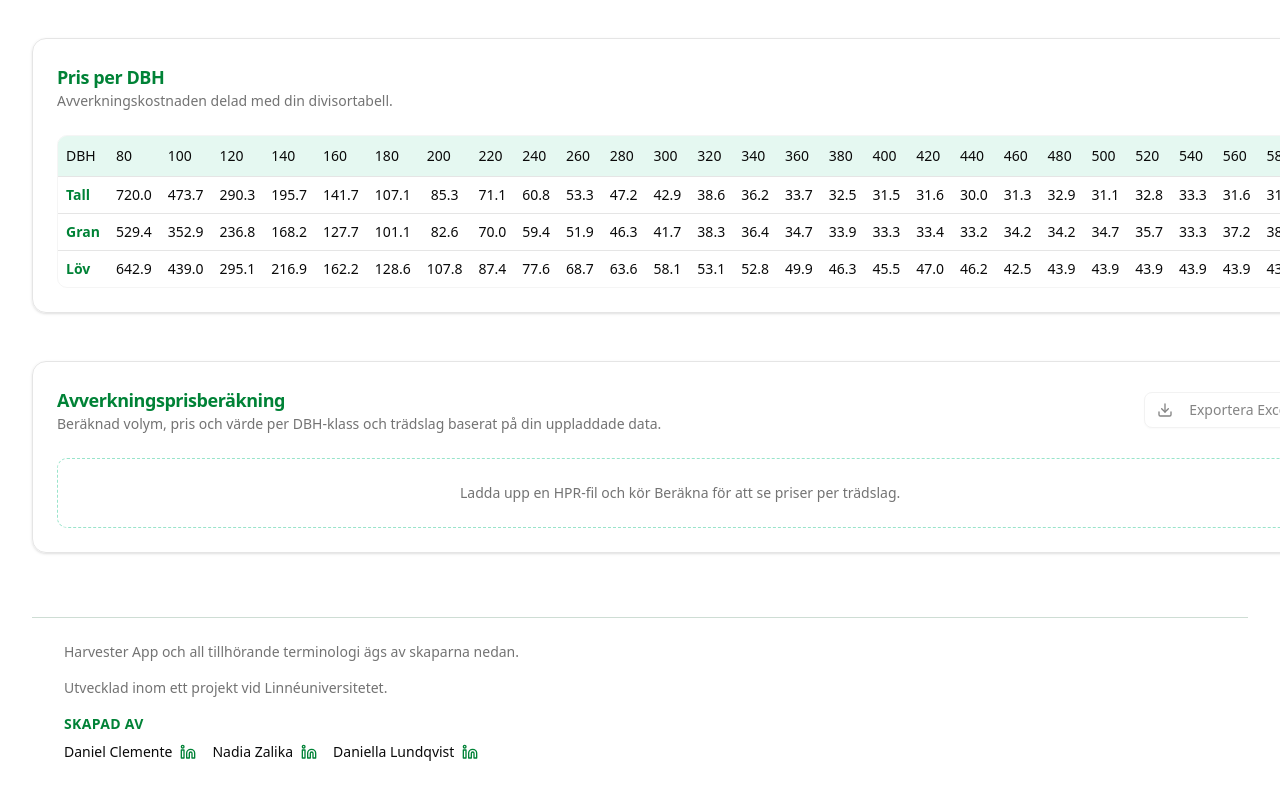
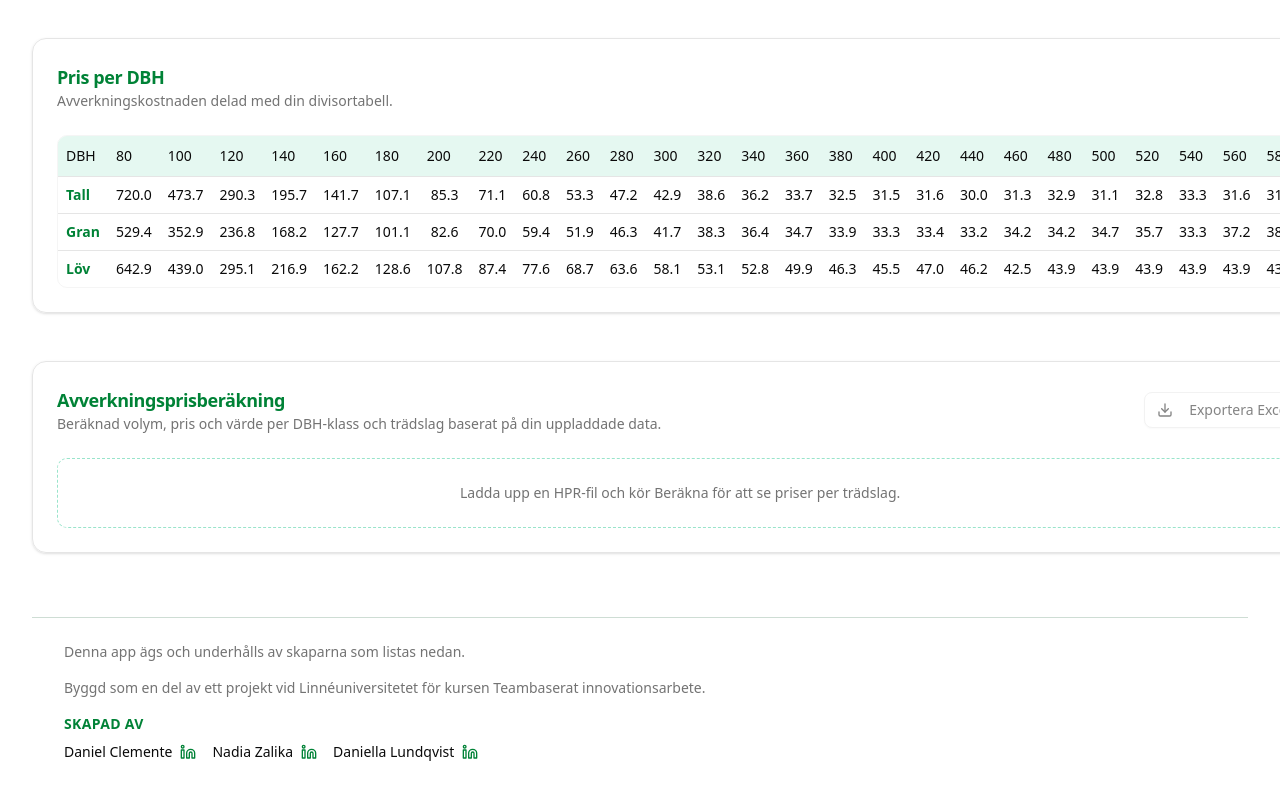
Before and after one commit to dclmnt/harvester-app, a React (Vite) app: page / in a window 1280 px wide. Shown: the part 1281-2081 px from the top of the page. Built offline with nearby package versions, Linux system fonts and the light colour scheme.

Commit message:
Adjustments to footer

```diff
--- a/src/App.tsx
+++ b/src/App.tsx
@@ -362,8 +362,8 @@ const translations: Record<Language, {
       lovDivisor: 'Broadleaf divisor',
     },
     footer: {
-      ownership: 'Harvester App and all associated language assets are owned and maintained by the creators listed below.',
-      project: 'Built as part of a project at Linnaeus University.',
+      ownership: 'This app is owned and maintained by the creators listed below.',
+      project: 'Built as part of a project at Linnaeus University for the couse Team based innovation work.',
       createdBy: 'Created by',
       viewProfile: 'LinkedIn profile',
     },
@@ -486,8 +486,8 @@ const translations: Record<Language, {
       lovDivisor: 'Löv-divisor',
     },
     footer: {
-      ownership: 'Harvester App och all tillhörande terminologi ägs av skaparna nedan.',
-      project: 'Utvecklad inom ett projekt vid Linnéuniversitetet.',
+      ownership: 'Denna app ägs och underhålls av skaparna som listas nedan.',
+      project: 'Byggd som en del av ett projekt vid Linnéuniversitetet för kursen Teambaserat innovationsarbete.',
       createdBy: 'Skapad av',
       viewProfile: 'LinkedIn-profil',
     },
```
